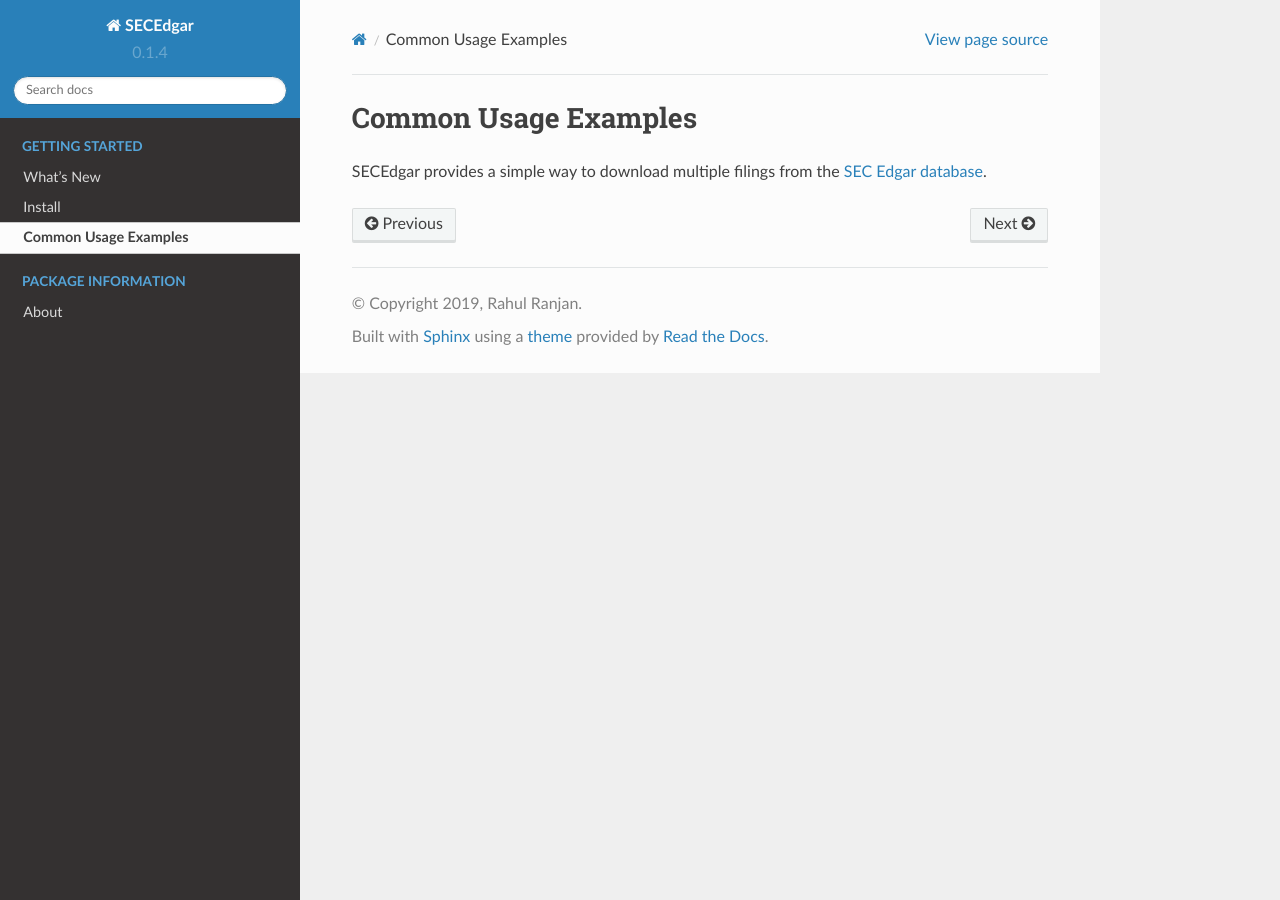
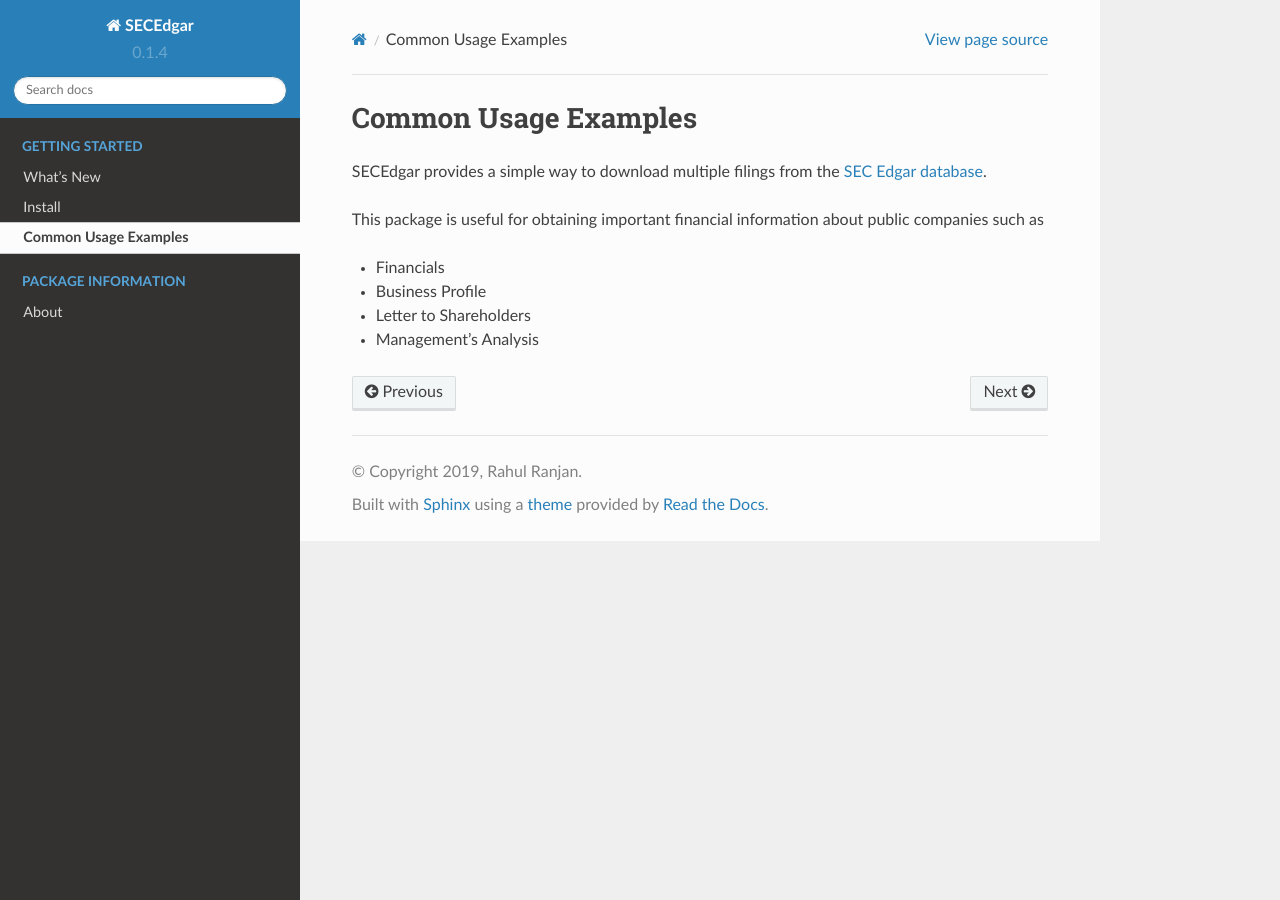
Before and after one commit to sec-edgar/sec-edgar, a Sphinx documentation site: the page built from docs/source/usage.rst, in a window 1280 px wide. Built offline with Sphinx 7.4.7 and the Read the Docs theme 2.0.0, drawn with Linux system fonts in a browser that asks for light colours; pages that are not in the unit, such as notebooks, are missing from menus.

Commit message:
DOC: Add common reasons why accessing public filings is useful

```diff
--- a/docs/source/usage.rst
+++ b/docs/source/usage.rst
@@ -6,3 +6,10 @@
 
 SECEdgar provides a simple way to download multiple filings from the
 `SEC Edgar database <https://www.sec.gov/edgar/searchedgar/companysearch.html>`__.
+
+This package is useful for obtaining important financial information about public companies such as
+
+- Financials
+- Business Profile
+- Letter to Shareholders
+- Management's Analysis
```
